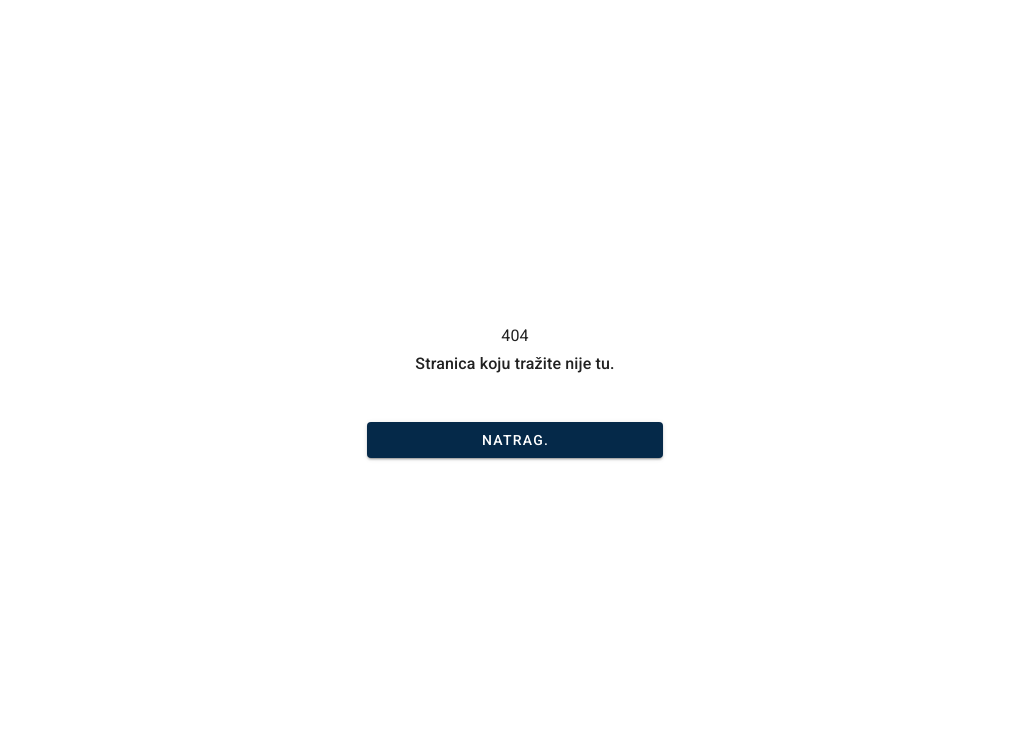
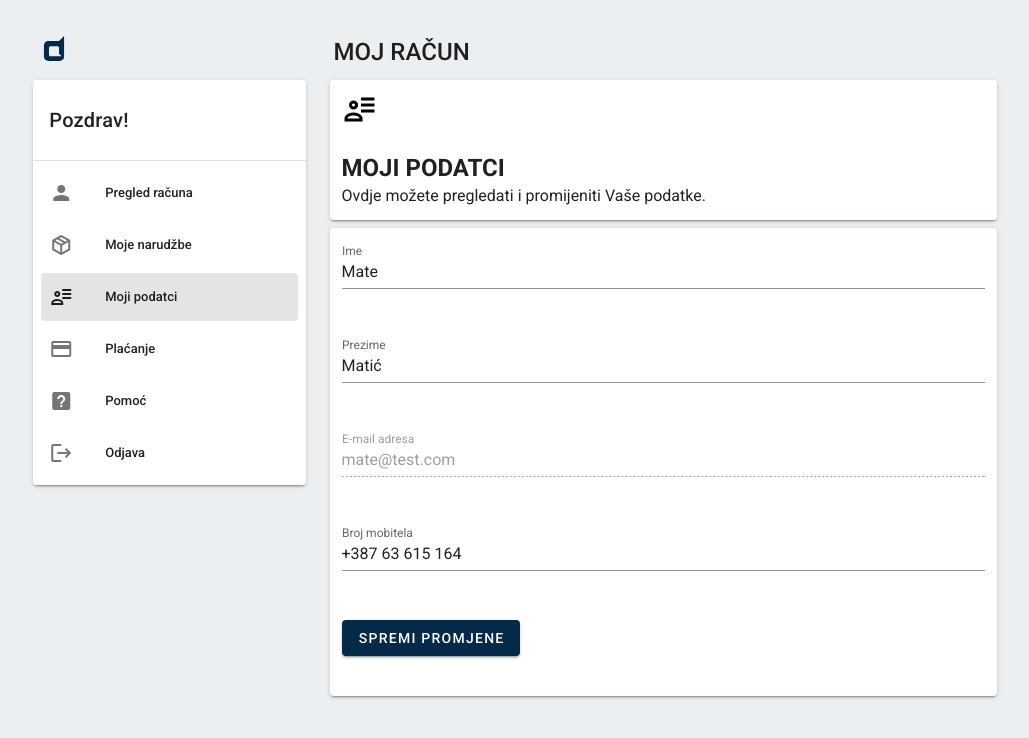
Before and after one commit to AidarKarimov315/Ecommerce-App-Vue, a Vue app: page /moj-racun/moji-podatci in a window 1280 px wide. Before the commit this address had no page. Shown: the top 738 px of the page, without its empty margins (125-1154 px from the left). Built offline with nearby package versions, Linux system fonts and the light colour scheme.

Commit message:
feat(my account): add account details page

```diff
--- a/src/router/index.js
+++ b/src/router/index.js
@@ -54,6 +54,12 @@ const routes = [
         path: 'narudzbe',
         name: 'my-account-orders',
         component: () => import("@/views/userAccount/MyAccountOrders"),
+
+      },
+      {
+        path: 'moji-podatci',
+        name: 'my-account-details',
+        component: () => import("@/views/userAccount/MyAccountDetails"),
 
       },
       {
--- a/src/views/userAccount/MyAccount.vue
+++ b/src/views/userAccount/MyAccount.vue
@@ -71,6 +71,7 @@ export default {
         menuItems: [
           { title: 'Pregled računa', icon: 'mdi-account', to: '/moj-racun'},
           { title: 'Moje narudžbe', icon: 'mdi-package-variant-closed', to: '/moj-racun/narudzbe' },
+          { title: 'Moji podatci', icon: 'mdi-account-details-outline', to: '/moj-racun/moji-podatci' },
           { title: 'Plaćanje', icon: 'mdi-credit-card-outline', to: '/moj-racun/placanje' },
           { title: 'Pomoć', icon: 'mdi-help-box' },
           { title: 'Odjava', icon: 'mdi-logout' },
--- /dev/null
+++ b/src/views/userAccount/MyAccountDetails.vue
@@ -0,0 +1,81 @@
+<template>
+    <div style="height: 100%;">
+        <v-card class="mb-2">
+            <v-container>
+                <v-row>
+                    <v-col>
+                        <v-row>
+                            <v-col>
+                                <v-icon color="black" large>mdi-account-details-outline</v-icon>
+                            </v-col>
+                        </v-row>
+                        <v-row>
+                            <v-col>
+                                <h4 class="text-uppercase text-h5 font-weight-bold">Moji podatci</h4>
+                                <p class="ma-0">Ovdje možete pregledati i promijeniti Vaše podatke.</p>
+                            </v-col>
+                        </v-row>
+                    </v-col>
+                </v-row>
+            </v-container>
+        </v-card>
+        <v-card>
+            <v-container>
+                <v-row>
+                    <v-col>
+                        <v-text-field
+                        v-model="user.ime"
+                            label="Ime"
+                        ></v-text-field>
+                    </v-col>
+                </v-row>
+                <v-row>
+                    <v-col>
+                        <v-text-field
+                        v-model="user.prezime"
+                            label="Prezime"
+                        ></v-text-field>
+                    </v-col>
+                </v-row>
+                <v-row>
+                    <v-col>
+                        <v-text-field
+                        v-model="user.email"
+                            disabled
+                            label="E-mail adresa"
+                        ></v-text-field>
+                    </v-col>
+                </v-row>
+                <v-row>
+                    <v-col>
+                        <v-text-field
+                        v-model="user.mobitel"
+                            label="Broj mobitela"
+                        ></v-text-field>
+                    </v-col>
+                </v-row>
+                <div class="actions py-7">
+                    <v-btn class="primary">Spremi promjene</v-btn>
+                </div>
+            </v-container>
+        </v-card>
+    </div>
+</template>
+
+<script>
+export default {
+    name: 'MyDetails',
+    data: () => ({
+    user: {
+        ime: "Mate",
+        prezime: "Matić",
+        email: "mate@test.com",
+        mobitel: "+387 63 615 164",
+    }
+  })
+}
+</script>
+
+<style scoped>
+
+</style>
--- a/src/views/userAccount/MyAccountOrders.vue
+++ b/src/views/userAccount/MyAccountOrders.vue
@@ -1,6 +1,6 @@
 <template>
     <div style="height: 100%;">
-        <v-card class="mb-2" height="30%">
+        <v-card class="mb-2">
             <v-container>
                 <v-row>
                     <v-col>
```
